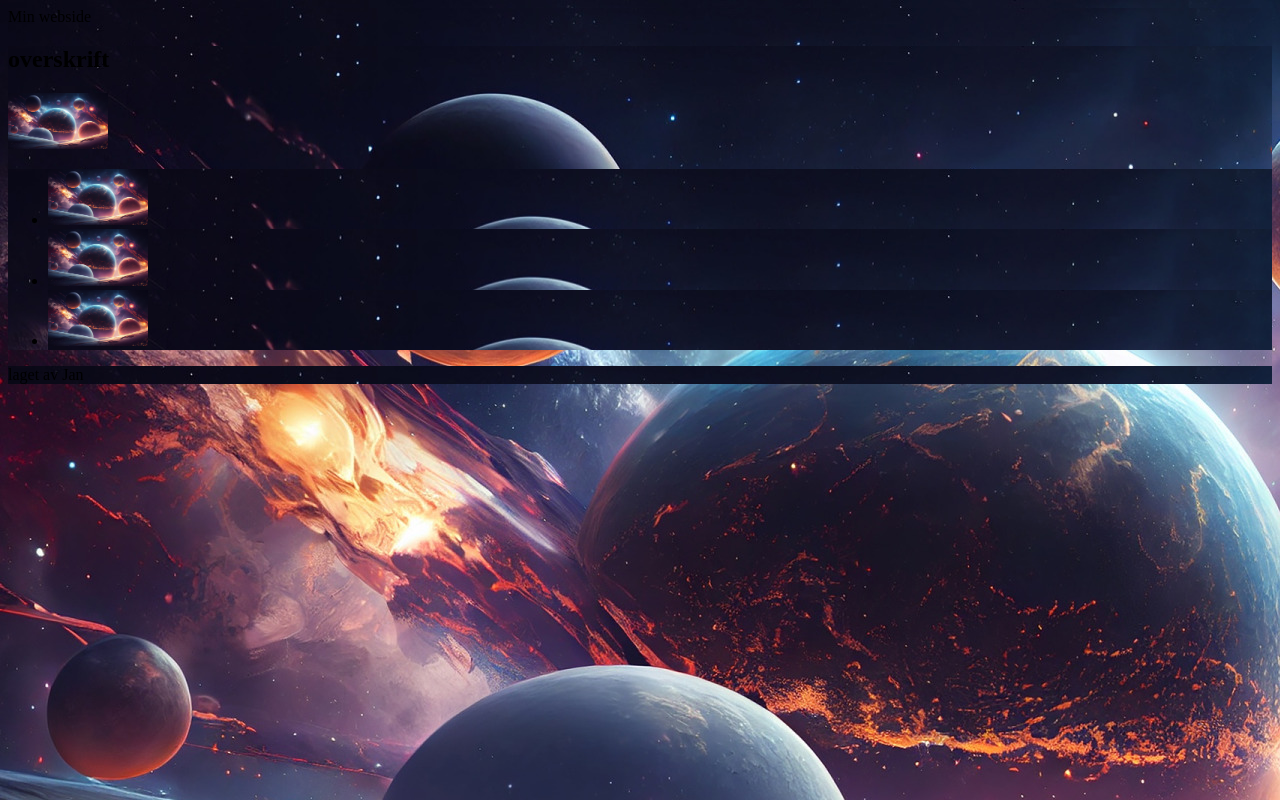
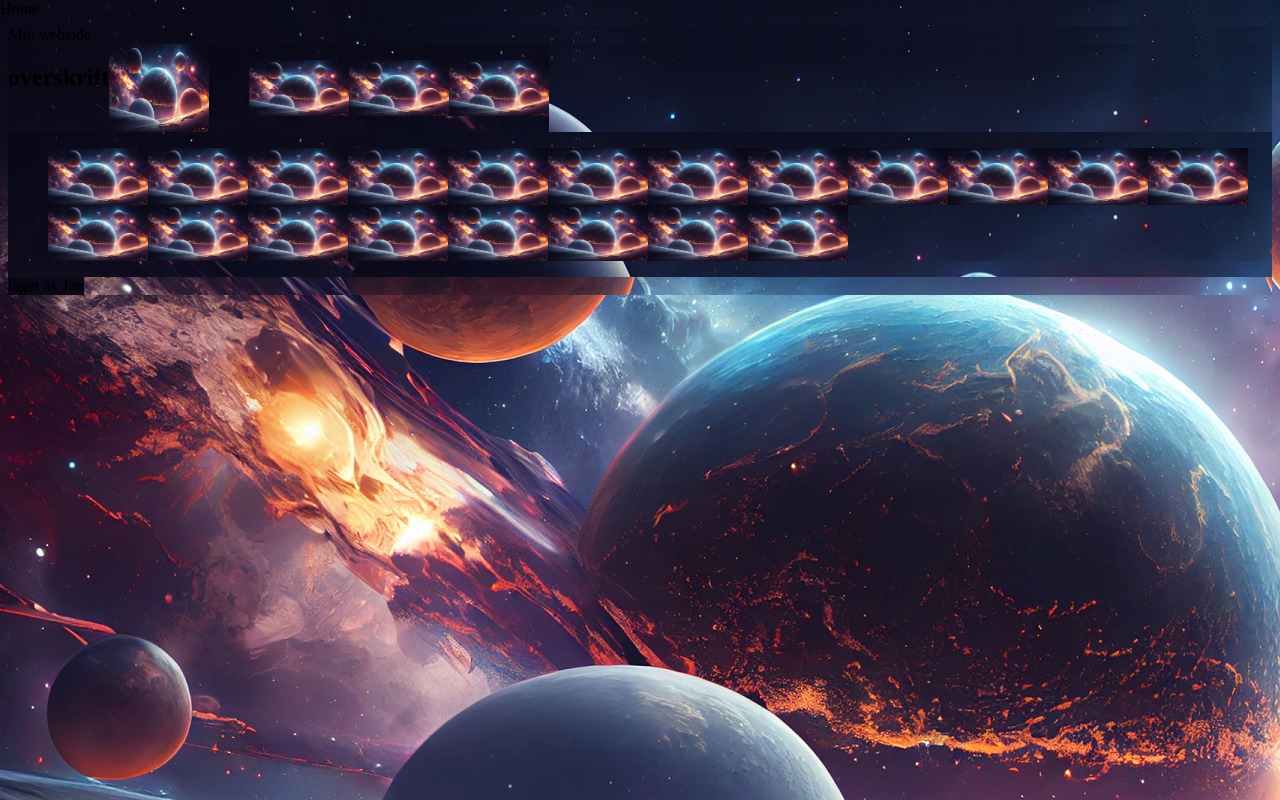
Before and after one commit to Martialcart/KodeloftetG11_websideSpace, a website: page index.html in a window 1280 px wide. Drawn offline with Linux system fonts and the light colour scheme.

Commit message:
flexySpace

```diff
--- a/index.html
+++ b/index.html
@@ -21,6 +21,30 @@
         <li><img src="space.jpg" alt="spacyyy"></li>
       </ul>
     </section>
+    <div class="flex container">
+      <ul>
+        <li><img src="space.jpg" alt=""></li>
+        <li><img src="space.jpg" alt=""></li>
+        <li><img src="space.jpg" alt=""></li>
+        <li><img src="space.jpg" alt=""></li>
+        <li><img src="space.jpg" alt=""></li>
+        <li><img src="space.jpg" alt=""></li>
+        <li><img src="space.jpg" alt=""></li>
+        <li><img src="space.jpg" alt=""></li>
+        <li><img src="space.jpg" alt=""></li>
+        <li><img src="space.jpg" alt=""></li>
+        <li><img src="space.jpg" alt=""></li>
+        <li><img src="space.jpg" alt=""></li>
+        <li><img src="space.jpg" alt=""></li>
+        <li><img src="space.jpg" alt=""></li>
+        <li><img src="space.jpg" alt=""></li>
+        <li><img src="space.jpg" alt=""></li>
+        <li><img src="space.jpg" alt=""></li>
+        <li><img src="space.jpg" alt=""></li>
+        <li><img src="space.jpg" alt=""></li>
+        <li><img src="space.jpg" alt=""></li>
+      </ul>
+    </div>
   </main>
   <footer>
     laget av Jan
--- a/styles.css
+++ b/styles.css
@@ -2,6 +2,13 @@ img {
   width: 100px;
 }
 
+.flex {
+
+}
+
 * {
   background-image: url(space.jpg);
+  display: flex;
+  flex-wrap: wrap;
+  display: flex;
 }
```
